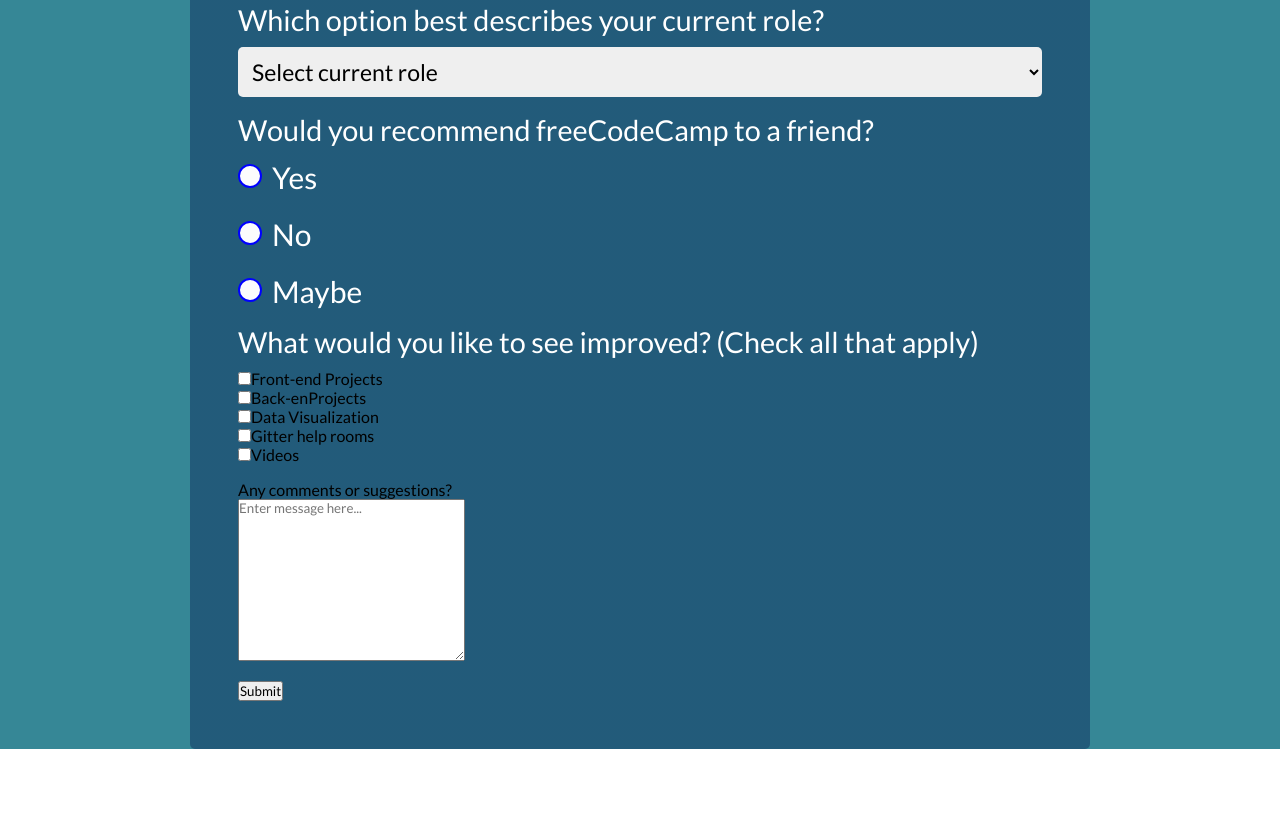
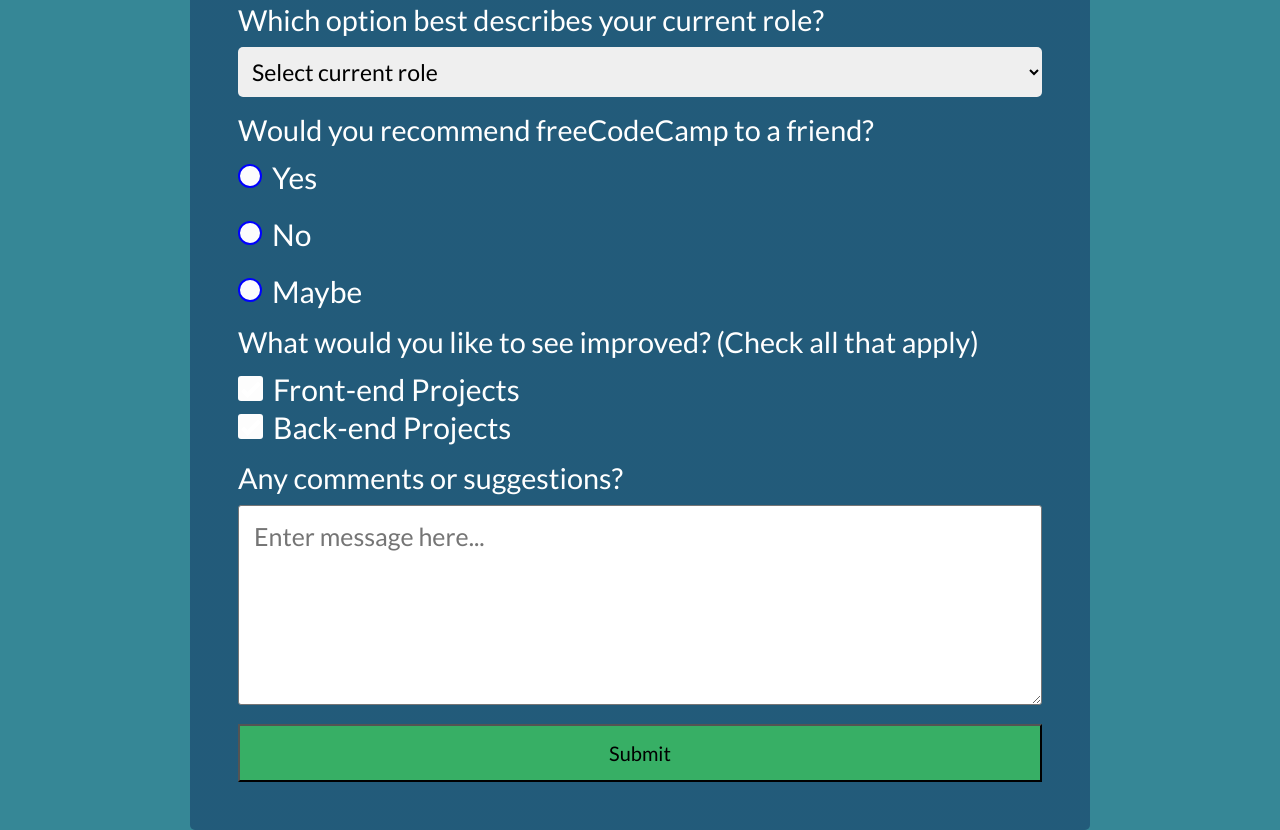
Before and after one commit to mahi1212/form_freeCodeCamp, a plain HTML site: page index.html in a window 1280 px wide. Shown: the part 596-1426 px from the top of the page. Before the commit the page ends 1345 px from the top, so only its background shows below. Drawn offline with Linux system fonts and the light colour scheme.

Commit message:
all done execpt background color

```diff
--- a/index.html
+++ b/index.html
@@ -58,15 +58,23 @@
                     </label>
                 </div>
                 <div class="detaills">
+                    <input type="checkbox" value="Front" id="c-one">
+                    <input type="checkbox" value="back" id="c-two">
+
                     <p class="additional">What would you like to see improved? (Check all that apply)</p>
-                    <label for="c-one"><input type="checkbox" value="choice" id="c-one">Front-end Projects <br></label>
-                    <label for="c-two"><input type="checkbox" value="choice" id="c-two">Back-enProjects  <br></label>
-                    <label for="c-three"><input type="checkbox" value="choice" id="c-three">Data Visualization <br></label>
-                    <label for="c-four"><input type="checkbox" value="choice" id="c-four">Gitter help rooms <br></label>
-                    <label for="c-five"><input type="checkbox" value="choice" id="c-five">Videos <br></label>
+                    <label for="c-one" class="c-one">
+                        <div class="rect"></div>
+                        <div class="text" id="c-one">Front-end Projects</div>
+                    </label>
+
+                    <label for="c-two" class="c-two">
+                        <div class="rect"></div>
+                        <div class="text">Back-end Projects</div>
+                    </label>
+
                 </div>
                 <div class="detaills">
-                    <p>Any comments or suggestions?</p>
+                    <p class="additional">Any comments or suggestions?</p>
                     <textarea name="msg" id="text" cols="30" rows="10" placeholder="Enter message here..."></textarea>
                 </div>
                 <button type="submit" id="submit">Submit</button>
--- a/style.css
+++ b/style.css
@@ -107,7 +107,6 @@ form select{
     padding: 10px;
     border: 2px solid blue;
     position: relative;
-    transition: all 0.2s;
 }
 
 .detaills .dot::before{
@@ -119,7 +118,7 @@ form select{
     left: 50%;
     transform: translate(-50%,-50%);
     border-radius: 50%;
-
+    transition:  all 0.2s;
 }
 
 #one:checked ~ .one .dot::before,
@@ -128,6 +127,56 @@ form select{
     background: rgb(69, 60, 204);
 }
 
-.detaills input[type="radio"]{
+.detaills input[type="radio"],
+.detaills input[type="checkbox"]{
     display: none;
 }
+
+.detaills .c-one,
+.detaills .c-two{
+    display: flex;
+    align-items: center;
+}
+
+.detaills .rect{
+    width: 25px;
+    height: 25px;
+    background: rgb(253, 253, 253);
+    border-radius: 3px;
+    position: relative;
+
+}
+
+.detaills .rect::before{
+    content: "";
+    width: 15px;
+    height: 5px;
+    position: absolute;
+    top: 50%;
+    left: 50%;
+    border-bottom: 4px solid #fff;
+    border-left: 4px solid #fff;
+    transform:translate(-50%,-50%) rotate(-45deg);
+    transition: all 0.3s;
+}
+
+#c-one:checked ~ .c-one .rect::before,
+#c-two:checked ~ .c-two .rect::before{
+    border-bottom: 4px solid green;
+    border-left: 4px solid green;
+}
+
+textarea{
+    width: 100%;
+    font-size: 25px;
+    height: 200px;
+    border-radius: 3px;
+    padding: 15px;
+}
+
+#submit{
+    width: 100%;
+    font-size: 20px;
+    padding: 15px;
+    background: #37AF65;
+}
```
